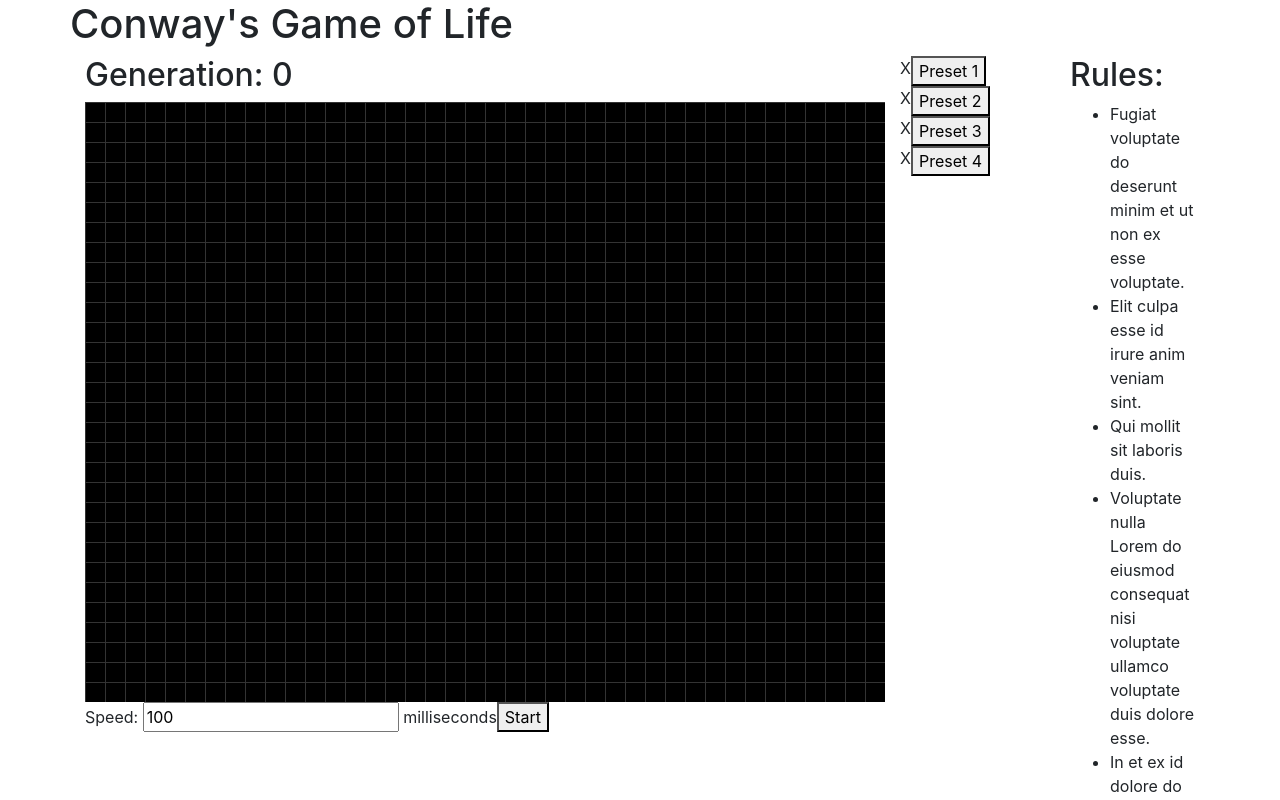
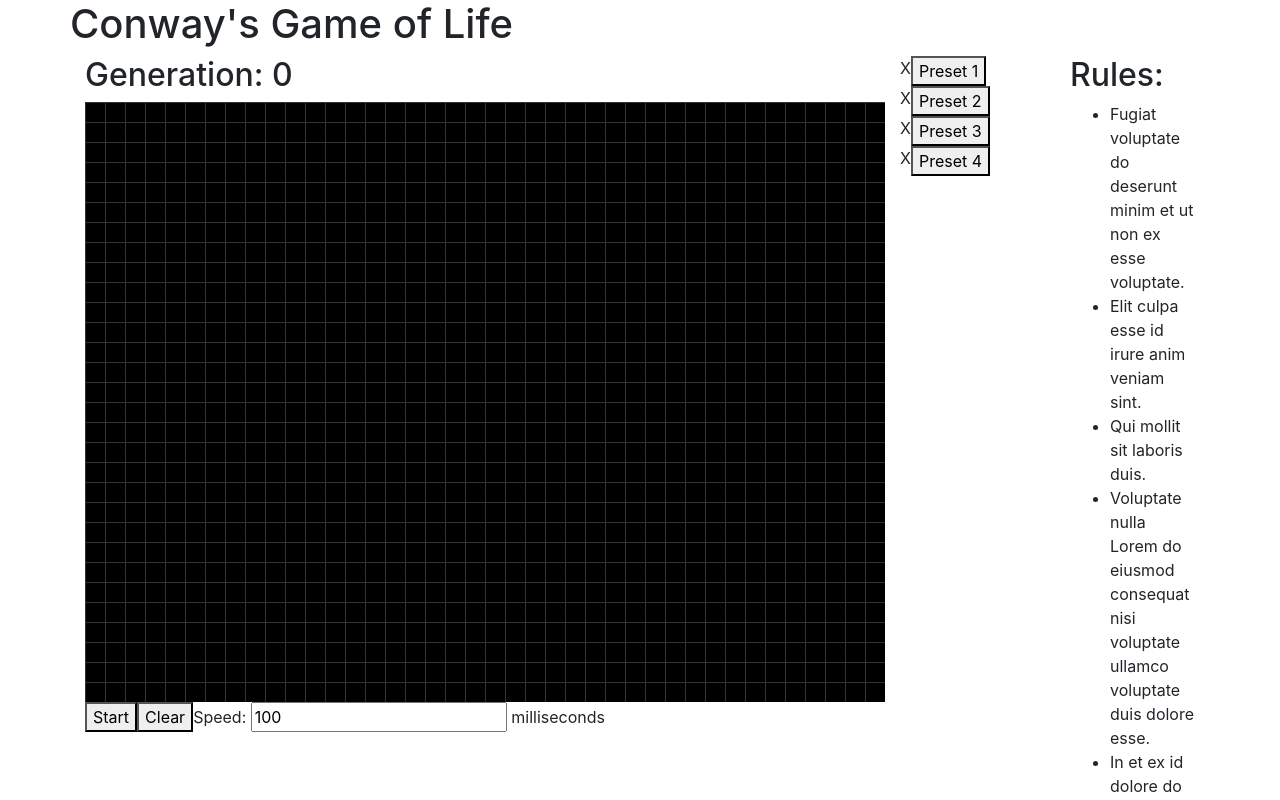
Before and after one commit to bloominstituteoftechnology/CS-Build-Week-1, a React (Create React App) app in the folder client/: page / in a window 1280 px wide. Shown: the top 800 px of the page. Built offline with nearby package versions, Linux system fonts and the light colour scheme.

Commit message:
Button to clear the grid

```diff
--- a/client/src/components/Layout/GameOfLife/GameOfLife.js
+++ b/client/src/components/Layout/GameOfLife/GameOfLife.js
@@ -83,6 +83,11 @@ class GameOfLife extends React.Component {
     }
   };
 
+  handleClear = () => {
+    this.grid = this.clearGrid();
+    this.setState({ cells: this.fillCells() });
+  };
+
   handleSpeed = event => {
     this.setState({ speed: event.target.value });
   };
@@ -165,13 +170,17 @@ class GameOfLife extends React.Component {
           ))}
         </Grid>
         <div>
-          Speed: <input value={this.state.speed} onChange={this.handleSpeed} />{" "}
-          milliseconds
           {this.state.isPlaying ? (
             <button onClick={this.stopGame}>Stop</button>
           ) : (
             <button onClick={this.startGame}>Start</button>
           )}
+          <button onClick={this.handleClear}>Clear</button>
+          Speed: <input
+            value={this.state.speed}
+            onChange={this.handleSpeed}
+          />{" "}
+          milliseconds
         </div>
       </div>
     );
```
